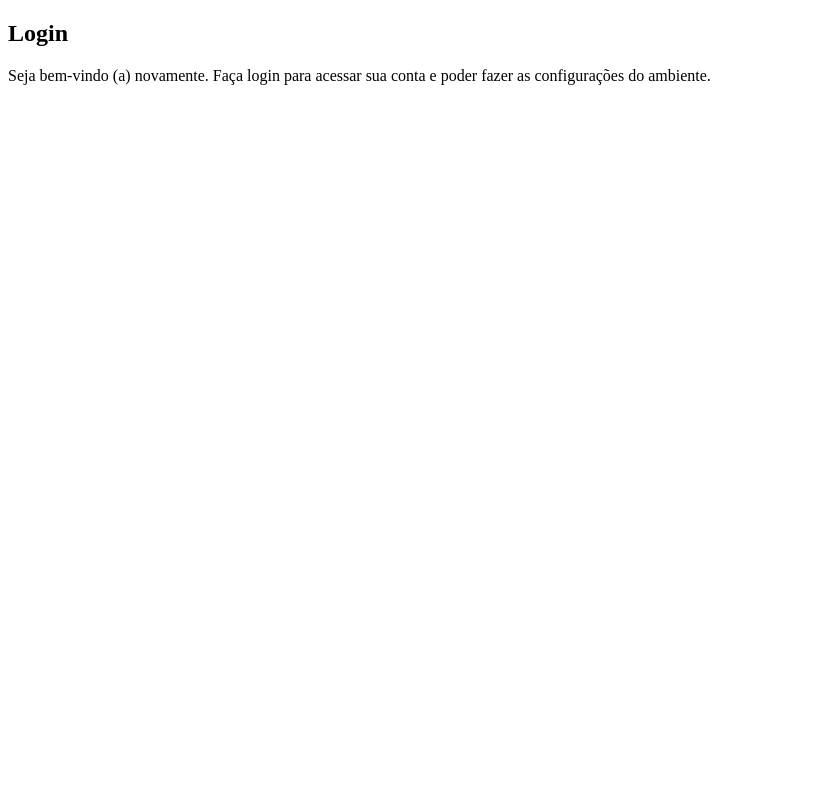
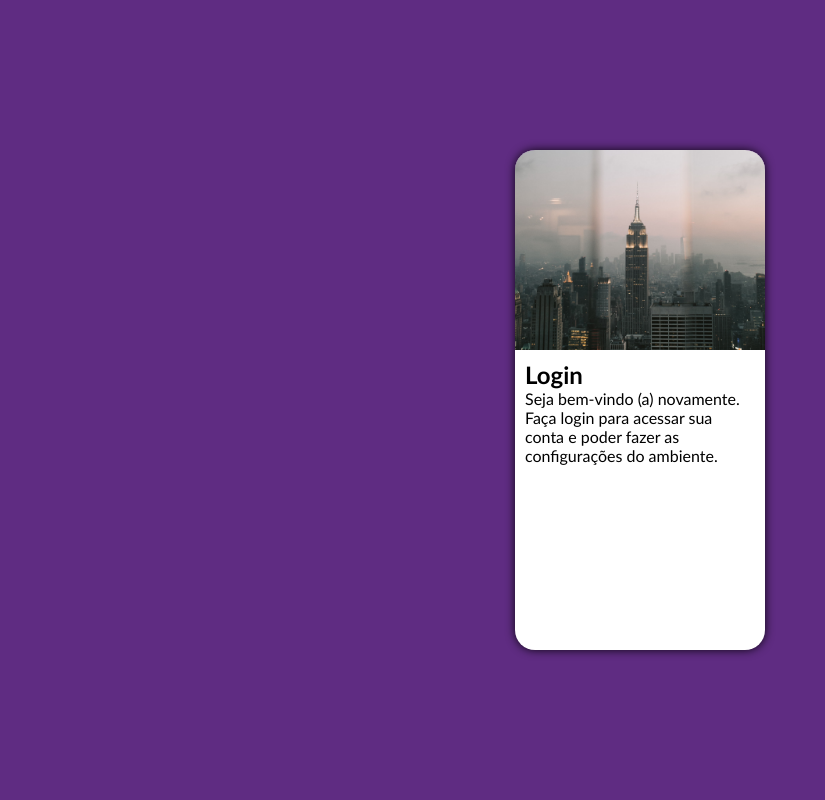
Before and after one commit to BrunoDark777/projeto-login, a PHP site: page / in a window 1280 px wide. Shown: the whole page, without its empty margins (0-825 px from the left). Run offline with PHP 8.4, Linux system fonts and the light colour scheme.

Commit message:
atualização do projeto

```diff
--- a/estilos/style.css
+++ b/estilos/style.css
@@ -7,3 +7,48 @@ Verde: #49a09d
 Lilas: #5f2c82
 
 */
+
+*{
+    font-family: 'Trebuchet MS', 'Lucida Sans Unicode', 'Lucida Grande', 'Lucida Sans', Arial, sans-serif;
+    padding: 0px;
+    margin: 0px;
+    box-sizing: border-box;
+}
+
+body, html{
+    background-color: #5f2c82;
+    height: 100vh;
+    width: 100vw;
+}
+
+main{
+    position: relative;
+    width: 100vw;
+    height: 100vh;
+}
+
+section#login{
+    position: absolute;
+    top: 50%;
+    left: 50%;
+    background-color: white;
+    width: 250px;
+    height: 500px;
+    border-radius: 20px;
+    transform: translate(-50%, -50%);
+    box-shadow: 0px 0px 10px rgba(0, 0, 0, 0.89);
+    overflow: hidden;
+}
+
+section#login > div#imagem{
+    display: block;
+    background:  #5f2c82 url(../imagens/login1.jpg) no-repeat;
+    background-size: cover;
+    background-position: 0px;
+    height: 200px;
+}
+
+section#login > div#formulario{
+    display: block;
+    padding: 10px;
+}
```
